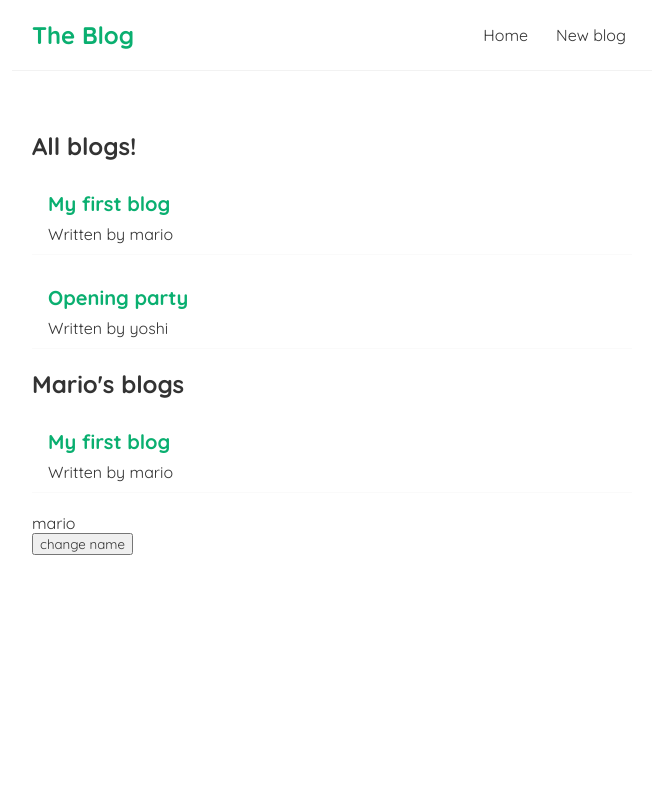
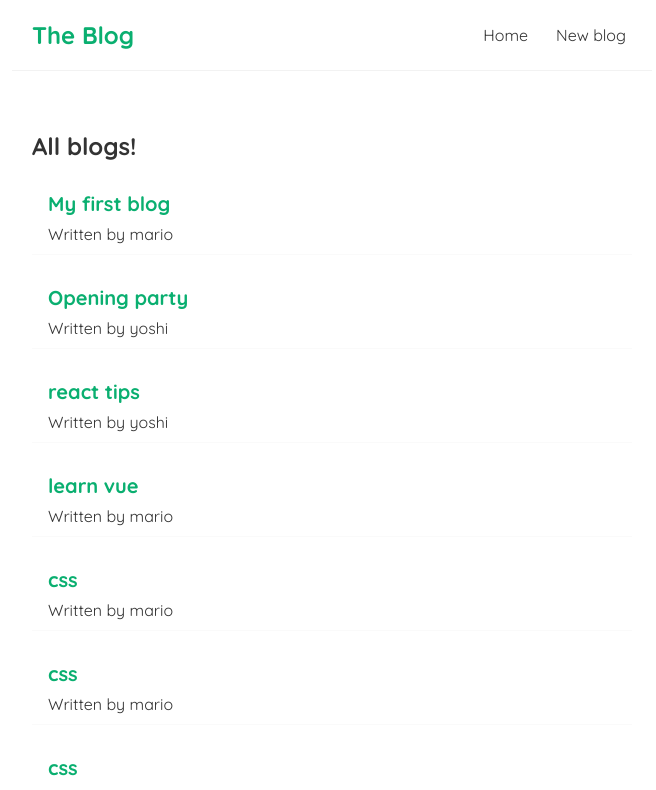
Before and after one commit to hefsijoseph/blog, a React (Create React App) app: page / in a window 1280 px wide. Shown: the top 790 px of the page, without its empty margins (308-964 px from the left). Built offline with nearby package versions, Linux system fonts and the light colour scheme; data requests are answered from the project's data file.

Commit message:
submit content to endpoint

```diff
--- a/data/db.json
+++ b/data/db.json
@@ -1,13 +1,88 @@
 {
   "blogs": [
-        {"title": "My first blog",
+    {
+      "title": "My first blog",
       "body": "Why do we use it\nIt is long established fact that a reader will distratced",
       "author": "mario",
-        "id": 1},
-
-        {"title": "Opening party",
+      "id": "1"
+    },
+    {
+      "title": "Opening party",
       "body": "Why do we use it\nIt is long established fact that a reader will distratced",
       "author": "yoshi",
-       "id": 2}
+      "id": "2"
+    },
+    {
+      "id": "c169",
+      "title": "react tips",
+      "body": "welcome to this course",
+      "author": "yoshi"
+    },
+    {
+      "id": "9654",
+      "title": "learn vue",
+      "body": "awesome js library",
+      "author": "mario"
+    },
+    {
+      "id": "6b7b",
+      "title": "css",
+      "body": "learn for styling web pages",
+      "author": "mario"
+    },
+    {
+      "id": "da46",
+      "title": "css",
+      "body": "learn for styling web pages",
+      "author": "mario"
+    },
+    {
+      "id": "b0cc",
+      "title": "css",
+      "body": "learn for styling web pages",
+      "author": "mario"
+    },
+    {
+      "id": "1bd9",
+      "title": "css",
+      "body": "learn for styling web pages",
+      "author": "mario"
+    },
+    {
+      "id": "c703",
+      "title": "css",
+      "body": "learn for styling web pages",
+      "author": "mario"
+    },
+    {
+      "id": "443b",
+      "title": "css",
+      "body": "learn for styling web pages",
+      "author": "mario"
+    },
+    {
+      "id": "3d60",
+      "title": "css",
+      "body": "learn for styling web pages",
+      "author": "mario"
+    },
+    {
+      "id": "5611",
+      "title": "css",
+      "body": "learn for styling web pages",
+      "author": "mario"
+    },
+    {
+      "id": "1da5",
+      "title": "css",
+      "body": "learn for styling web pages",
+      "author": "mario"
+    },
+    {
+      "id": "59cd",
+      "title": "css",
+      "body": "learn for styling web pages",
+      "author": "mario"
+    }
   ]
 }
--- a/src/NewBlog.js
+++ b/src/NewBlog.js
@@ -4,6 +4,7 @@ const NewBlog = () => {
   const [title, setTitle] = useState("");
   const [body, setBody] = useState("")
   const [author, setAuthor] = useState("mario")
+  const [isPending, setIsPending] = useState(false)
 
   const handleSubmit = (e) => {
     // prevent default behavior
@@ -11,7 +12,21 @@ const NewBlog = () => {
     // for page to refresh
     e.preventDefault()
     const blog = { title,body,author}
+    setIsPending(true)
     console.log(blog)
+    // making a post request
+    // sending blog object to endpoint
+    fetch('http://localhost:8000/blogs',{
+        method: 'post',
+        headers: {"Content-Type": "application/json"},
+        // convert blog object
+        // into json string
+        body: JSON.stringify(blog)
+    })
+    .then( () => {
+        console.log('new post added')
+        setIsPending(false)
+    })
   }
 
   return (
@@ -40,7 +55,8 @@ const NewBlog = () => {
           <option value="mario">mario</option>
           <option value="yoshi">yoshi</option>
         </select>
-        <button>Add blog</button>
+      { !isPending && <button>Add blog</button>}
+      { isPending && <button disabled>Adding blog...</button>}
         <p>{title}</p>
         <p>{body}</p>
         <p>{author}</p>
```
Lines whose indentation alone changed are shown as unchanged.
